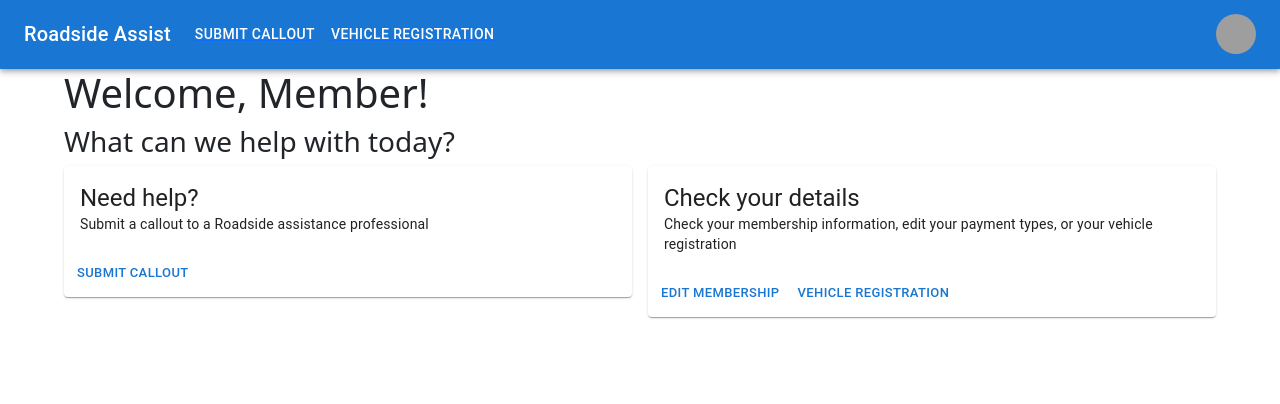
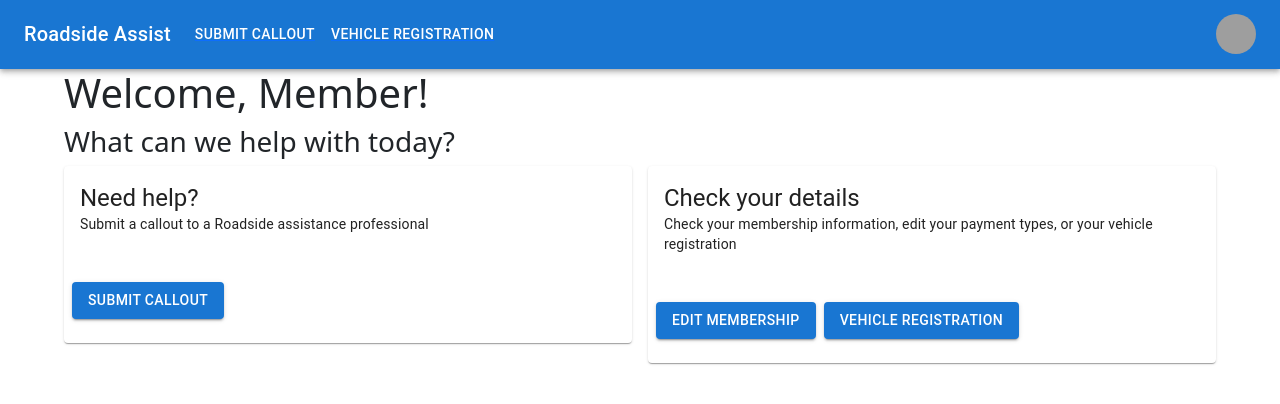
Before and after one commit to emma-edwards/CSCI314-C13, a React (Create React App) app in the folder my-react-app/: page /MemberHome in a window 1280 px wide. Shown: the top 404 px of the page. Built offline with nearby package versions, Linux system fonts and the light colour scheme; grey boxes are pictures that could not be loaded.

Commit message:
Modified buttons

```diff
--- a/my-react-app/src/Pages/Home.js
+++ b/my-react-app/src/Pages/Home.js
@@ -57,7 +57,12 @@ const Home = () => {
                                 </CardContent>
                                 <CardActions>
                                     <RouterLink to='/SignUp'>
-                                        <Button>Sign up</Button>
+                                        <Button
+                                            type="submit"
+                                            fullWidth
+                                            variant="contained"
+                                            sx={{ mt: 3, mb: 2 }}
+                                        >Sign up</Button>
                                     </RouterLink>
                                 </CardActions>
                             </Card>
@@ -82,7 +87,12 @@ const Home = () => {
                                 </CardContent>
                                 <CardActions>
                                     <RouterLink to='/ProfessionalReg'>
-                                        <Button>Sign up</Button>
+                                        <Button
+                                            type="submit"
+                                            fullWidth
+                                            variant="contained"
+                                            sx={{ mt: 3, mb: 2 }}
+                                        >Sign up</Button>
                                     </RouterLink>
                                 </CardActions>
                             </Card>
--- a/my-react-app/src/Pages/MemberHome.js
+++ b/my-react-app/src/Pages/MemberHome.js
@@ -38,7 +38,13 @@ const MemberHome = () => {
                                 </CardContent>
                                 <CardActions>
                                     <RouterLink to="/SubmitClaim">
-                                        <Button size="small">Submit callout</Button>
+                                        <Button
+                                            type="submit"
+                                                fullWidth
+                                                variant="contained"
+                                                sx={{ mt: 3, mb: 2 }}
+                                        >
+                                            Submit callout</Button>
                                     </RouterLink>
                                 </CardActions>
                             </Card>
@@ -57,10 +63,21 @@ const MemberHome = () => {
                                 </CardContent>
                                 <CardActions>
                                     <RouterLink to="/EditMembership">
-                                        <Button size="small">Edit Membership</Button>
+                                        <Button
+                                            type="submit"
+                                            fullWidth
+                                            variant="contained"
+                                            sx={{ mt: 3, mb: 2 }}
+                                        >Edit Membership</Button>
                                     </RouterLink>
                                     <RouterLink to="/VehicleReg">
-                                        <Button size="small">Vehicle Registration</Button>
+                                        <Button
+                                            type="submit"
+                                            fullWidth
+                                            variant="contained"
+                                            sx={{ mt: 3, mb: 2 }}
+                                        >
+                                            Vehicle Registration</Button>
                                     </RouterLink>
                                 </CardActions>
                             </Card>
```
